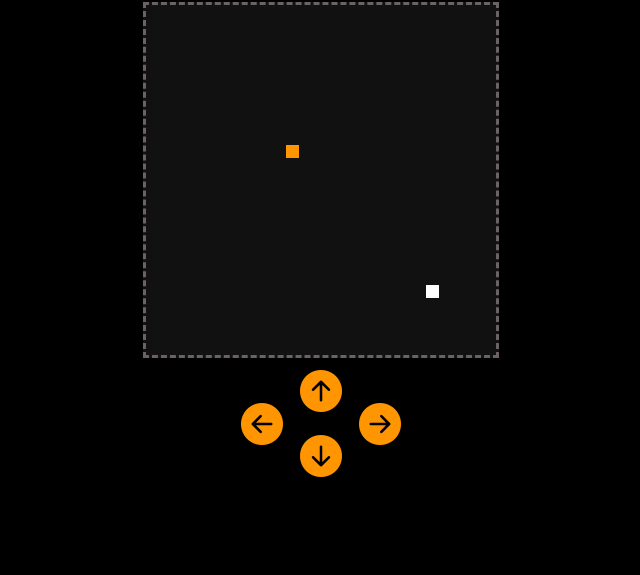
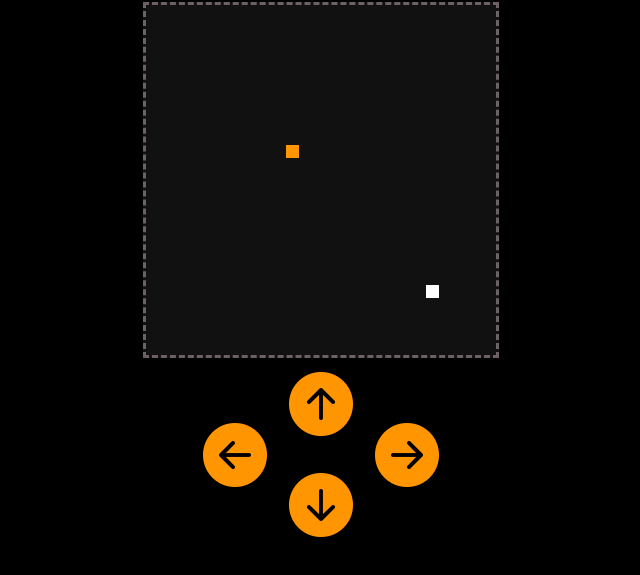
Before and after one commit to MirkhakimAzizov/Snake, a plain HTML site: page index.html in a window 1280 px wide. Shown: the part 55-630 px from the top of the page, without its empty margins (319-959 px from the left). Drawn offline with nearby package versions, Linux system fonts and the light colour scheme.

Commit message:
Snake v1.1

```diff
--- a/style.css
+++ b/style.css
@@ -26,11 +26,11 @@ Body{
     color: #ff9500;
     position: relative;
     z-index: 10;
-    font-size: 42px;
+    font-size: 64px;
     background: transparent;
 }
 
-.btn:hover{
+.btn:active{
     color: #8f5709;
 }
 
@@ -38,11 +38,11 @@ Body{
     margin-top: 10px;
     display: flex;
     justify-content: center;
-    gap: 5px;
+    gap: 10px;
 }
 .buttons-c{
     display: flex;
     flex-direction: column;
     justify-content: center;
-    gap: 15px;
+    gap: 25px;
 }
```
